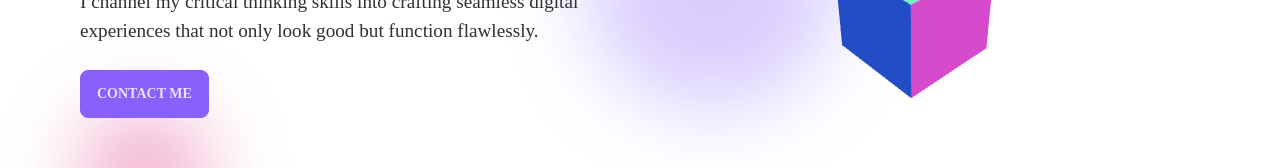
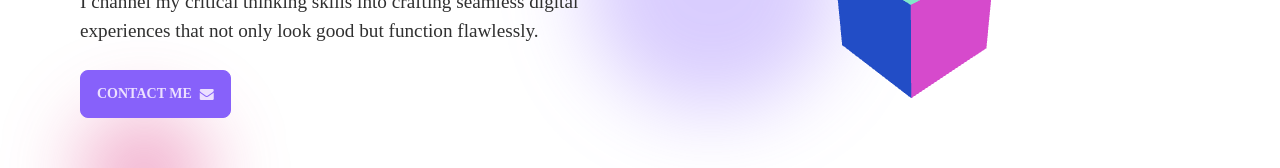
Before and after one commit to vaibhav1324/portfolio, a React (Create React App) app: page / in a window 1280 px wide. Shown: the part 364-532 px from the top of the page. Built offline with nearby package versions, Linux system fonts and the light colour scheme.

Commit message:
feat: contact me

```diff
--- a/public/index.html
+++ b/public/index.html
@@ -14,6 +14,9 @@
       user's mobile device or desktop. See https://developers.google.com/web/fundamentals/web-app-manifest/
     -->
     <link rel="manifest" href="%PUBLIC_URL%/manifest.json" />
+    <link
+      rel="stylesheet"
+      href="https://cdnjs.cloudflare.com/ajax/libs/font-awesome/4.7.0/css/font-awesome.min.css" />
     <!--
       Notice the use of %PUBLIC_URL% in the tags above.
       It will be replaced with the URL of the `public` folder during the build.
--- /dev/null
+++ b/src/components/ContactMe.tsx
@@ -0,0 +1,16 @@
+import { FC } from 'react';
+
+const ContactMe: FC = () => {
+  const openMailTo = () => {
+    window.open('mailto:vaib1324@gmail.com');
+  };
+
+  return (
+    <button className="mt-6 btn btn-primary" onClick={openMailTo}>
+      Contact me
+      <p className="fa fa-envelope" style={{ fontSize: '14px' }} />
+    </button>
+  );
+};
+
+export default ContactMe;
--- a/src/components/HeroSection.tsx
+++ b/src/components/HeroSection.tsx
@@ -2,6 +2,8 @@ import { FC } from 'react';
 
 import { Canvas } from '@react-three/fiber';
 import { OrbitControls } from '@react-three/drei';
+
+import ContactMe from './ContactMe';
 
 const HeroSection: FC = () => {
   return (
@@ -15,7 +17,7 @@ const HeroSection: FC = () => {
           experiences that not only look good but function flawlessly.
         </p>
         <div className="w-full grid place-items-center md:place-items-start">
-          <button className="mt-6 btn btn-primary">Contact me</button>
+          <ContactMe />
         </div>
       </div>
       <div
--- a/src/index.css
+++ b/src/index.css
@@ -151,3 +151,7 @@ select {
 .sub-heading {
   font-size: clamp(1rem, 1.5vw, 2rem);
 }
+
+.fa {
+  font-size: 25px;
+}
```
